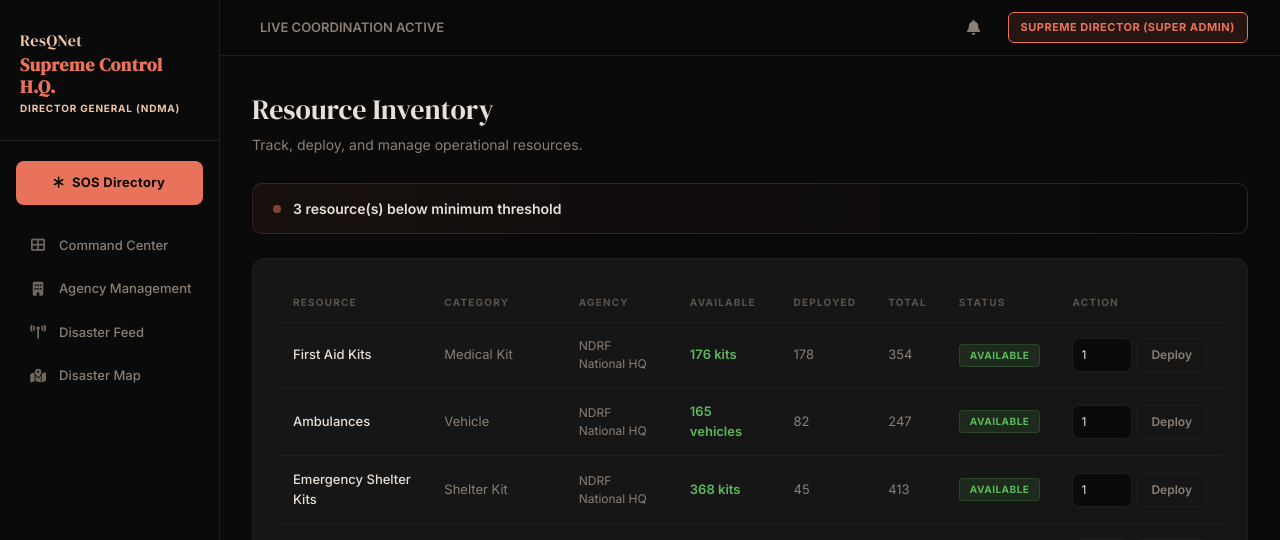
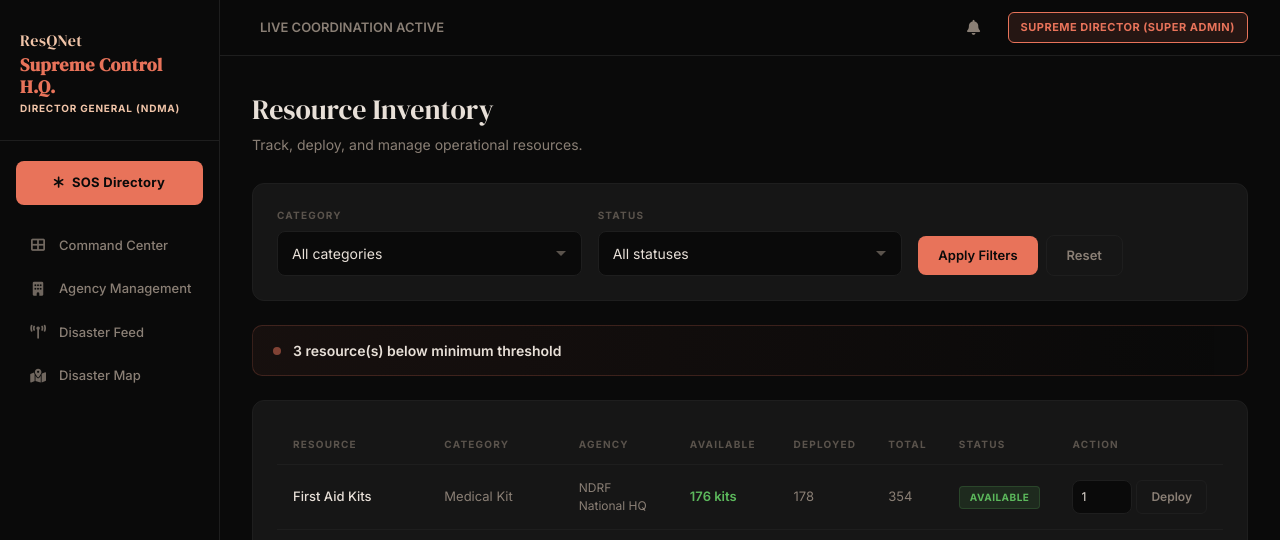
Before and after one commit to Samakshg11/ResQNet, a Laravel app: page /resources in a window 1280 px wide. Shown: the top 540 px of the page. Run offline with Laravel 12, Linux system fonts and the light colour scheme; a user stored in the database is signed in; data comes from the database, SQL or seed files in the repository; style sheets or scripts are compiled from the project's sources.

Commit message:
feat: add filters to resource inventory

```diff
--- a/resources/views/resources/index.blade.php
+++ b/resources/views/resources/index.blade.php
@@ -2,6 +2,32 @@
 @section('title', 'Resources')
 @section('content')
 <div class="page-header"><div><h1>Resource Inventory</h1><p>Track, deploy, and manage operational resources.</p></div></div>
+<form method="GET" action="{{ route('resources.index') }}" class="card" style="margin-bottom:24px">
+    <div style="display:grid;grid-template-columns:repeat(auto-fit,minmax(180px,1fr));gap:16px;align-items:end">
+        <div class="form-group" style="margin-bottom:0">
+            <label class="form-label">Category</label>
+            <select name="category" class="form-control">
+                <option value="">All categories</option>
+                @foreach(\App\Models\Resource::CATEGORIES as $value => $label)
+                    <option value="{{ $value }}" @selected(request('category') === $value)>{{ $label }}</option>
+                @endforeach
+            </select>
+        </div>
+        <div class="form-group" style="margin-bottom:0">
+            <label class="form-label">Status</label>
+            <select name="status" class="form-control">
+                <option value="">All statuses</option>
+                @foreach(\App\Models\Resource::STATUSES as $value => $label)
+                    <option value="{{ $value }}" @selected(request('status') === $value)>{{ $label }}</option>
+                @endforeach
+            </select>
+        </div>
+        <div style="display:flex;gap:8px;align-items:center">
+            <button class="btn btn-primary" type="submit">Apply Filters</button>
+            <a href="{{ route('resources.index') }}" class="btn btn-ghost">Reset</a>
+        </div>
+    </div>
+</form>
 @if($shortages->count() > 0)
 <div class="alert-banner" style="margin-bottom:24px">
     <div class="alert-banner-left"><span class="live-dot"></span><span class="alert-banner-text">{{ $shortages->count() }} resource(s) below minimum threshold</span></div>
```
